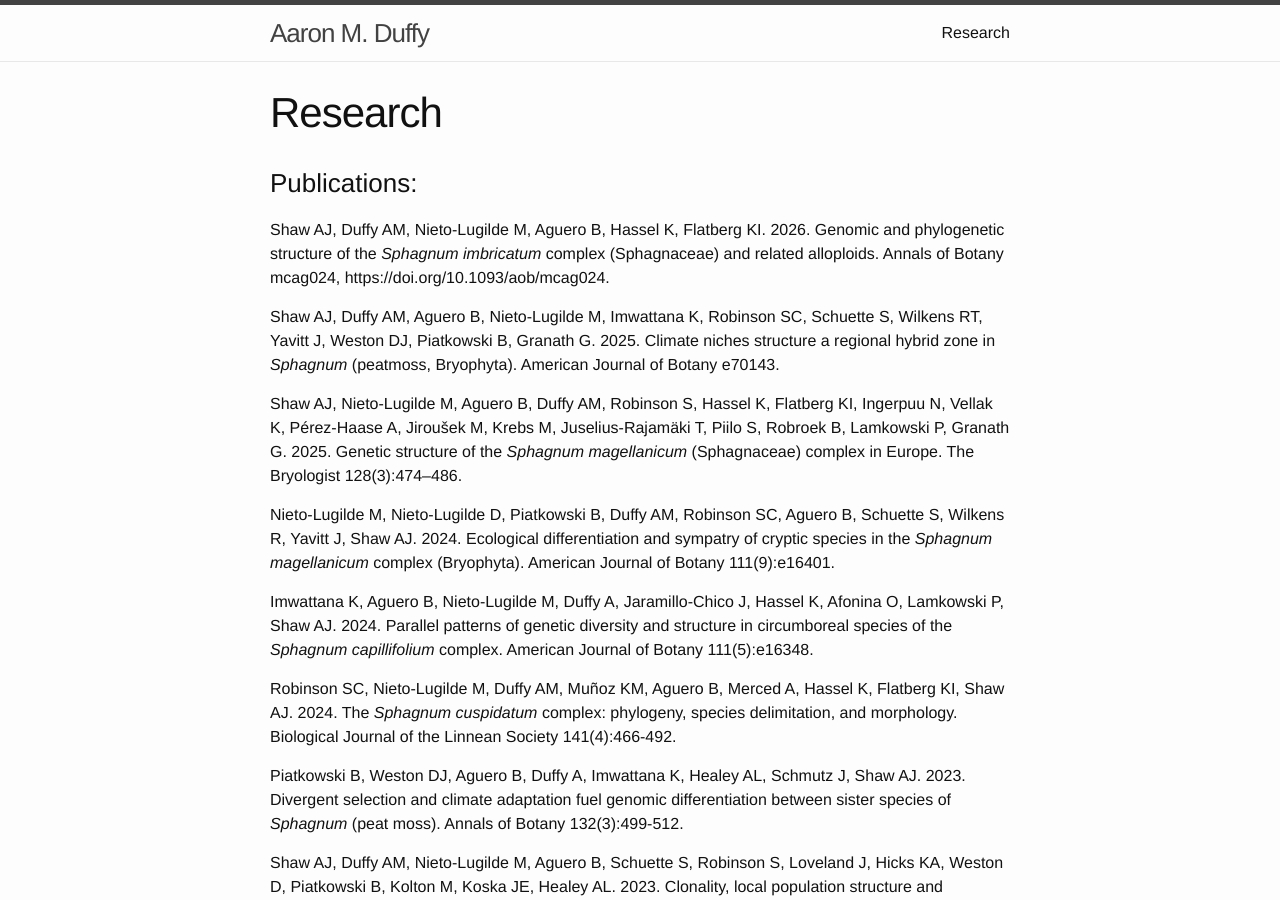
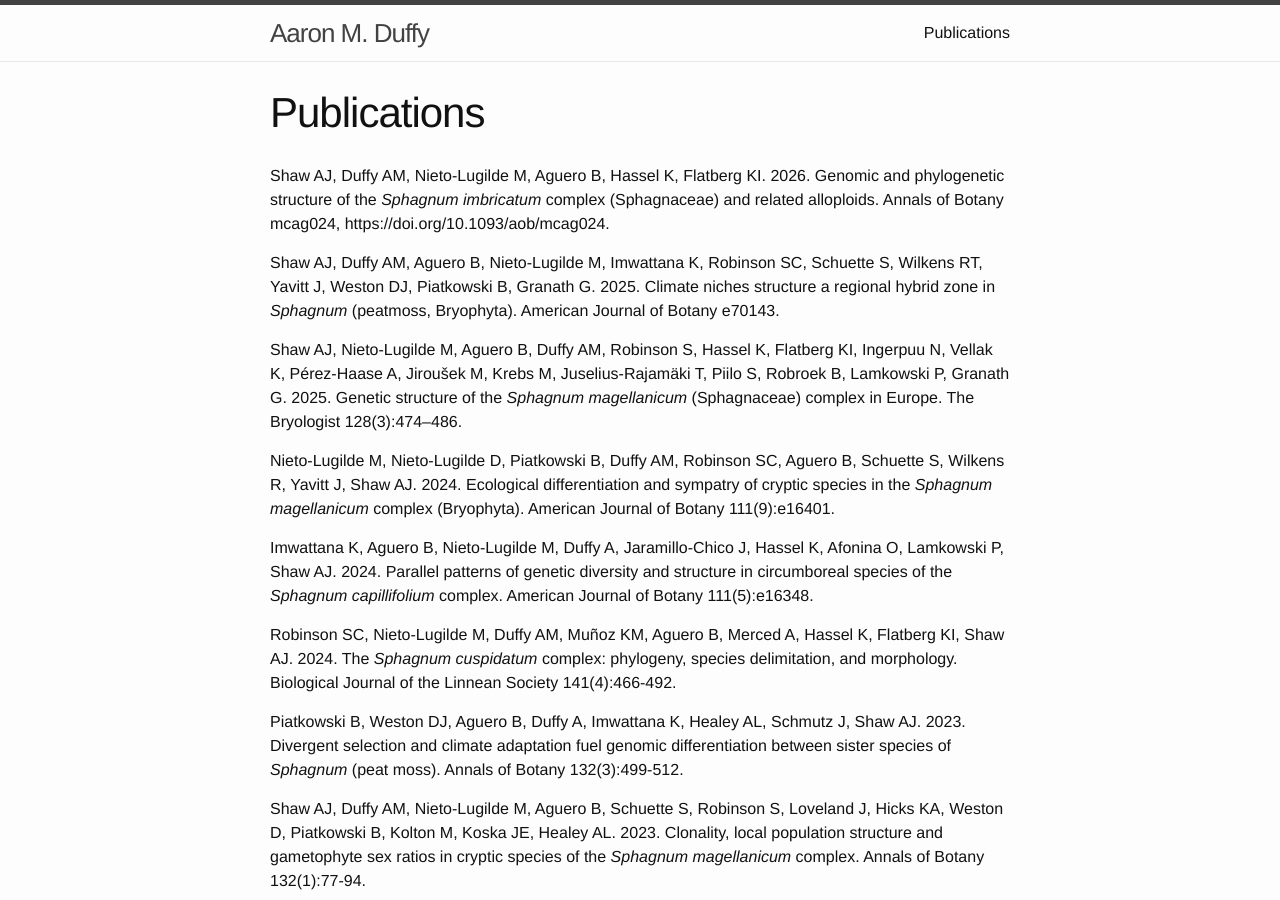
Before and after one commit to aduffy70/aduffy70.github.io, a Jekyll site: the page built from publications.md, in a window 1280 px wide and 900 px high. Built offline with Jekyll 4.4.1, drawn with Linux system fonts in a browser that asks for light colours; some of the changed text lies outside the part shown.

Commit message:
Update and rename research.md to publications.md

```diff
--- a/research.md
+++ b/publications.md
@@ -1,11 +1,8 @@
 ---
 layout: page
-title: Research
-permalink: /research/
+title: Publications
+permalink: /publications/
 ---
-
-### Publications:
-
 Shaw AJ, Duffy AM, Nieto-Lugilde M, Aguero B, Hassel K, Flatberg KI. 2026. Genomic and phylogenetic structure of the *Sphagnum imbricatum* complex (Sphagnaceae) and related alloploids. Annals of Botany mcag024, https://doi.org/10.1093/aob/mcag024.
 
 Shaw AJ, Duffy AM, Aguero B, Nieto-Lugilde M, Imwattana K, Robinson SC, Schuette S, Wilkens RT, Yavitt J, Weston DJ, Piatkowski B, Granath G. 2025. Climate niches structure a regional hybrid zone in *Sphagnum* (peatmoss, Bryophyta). American Journal of Botany e70143.
```
Also changed, not shown: other parts of publications.md (+1 -1 lines).
